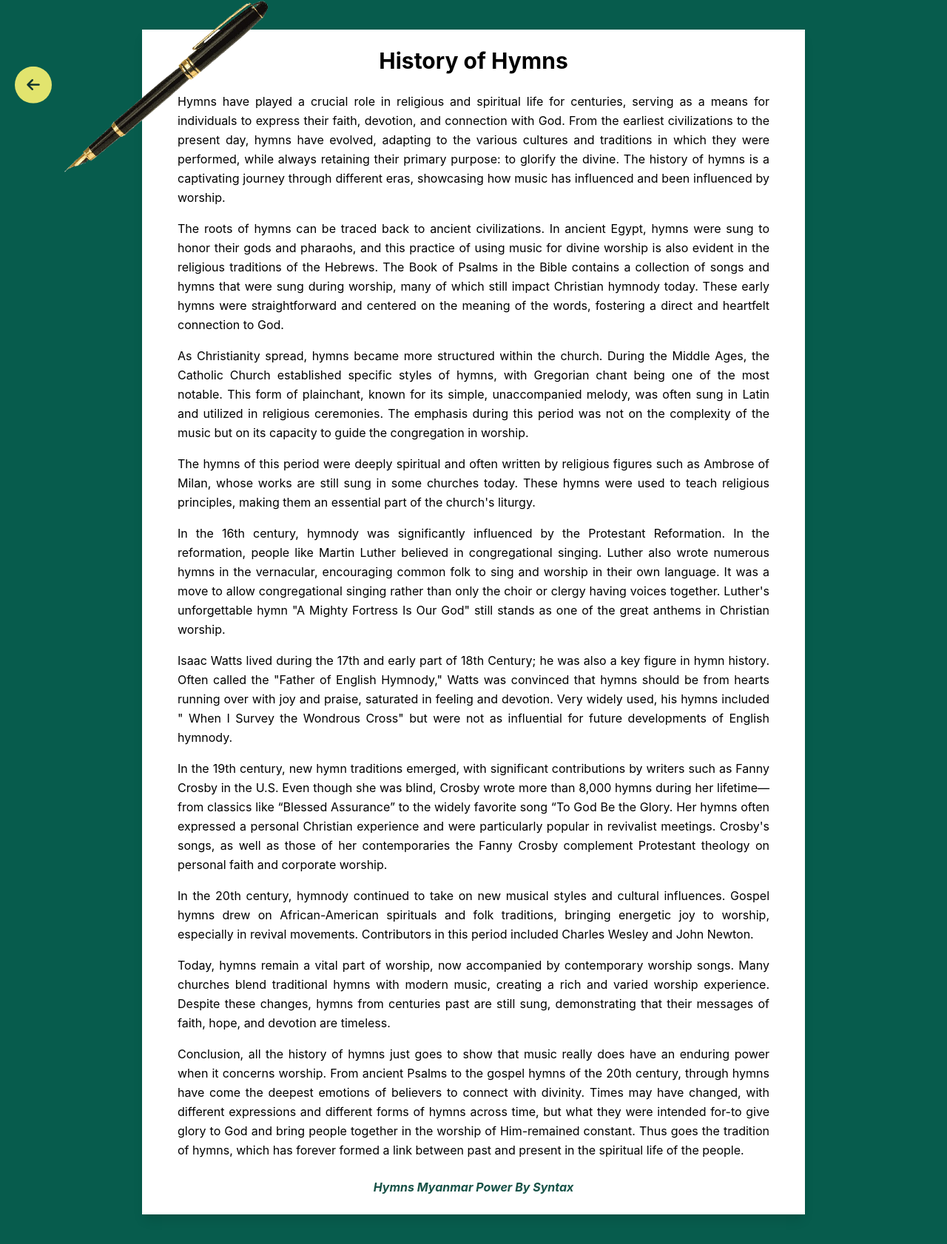
After one commit to BrangB/Hymns-Myanmar-LAP-3, a PHP site: page /pages/hymnHistory.html in a window 1280 px wide. The commit adds this page. Shown: the whole page at 74% size. Run offline with PHP 8.4, Linux system fonts and the light colour scheme; style sheets or scripts are compiled from the project's sources; some libraries are stand-ins or nearby versions.

Commit message:
add history page

```diff
--- /dev/null
+++ b/pages/hymnHistory.html
@@ -0,0 +1,109 @@
+<!DOCTYPE html>
+<html lang="en">
+<head>
+    <meta charset="UTF-8">
+    <meta name="viewport" content="width=device-width, initial-scale=1.0">
+    <title>History of Hymns</title>
+    <script src="https://cdn.tailwindcss.com"></script>
+    <link rel="stylesheet" href="/css/input.css">
+    <script src="https://kit.fontawesome.com/391e4d0740.js" crossorigin="anonymous"></script>
+</head>
+<body class="bg-[#075C4D] overflow-x-hidden">
+
+    <!-- Container for History Section -->
+    <div class="max-w-4xl mx-auto my-10 p-6 bg-white shadow-lg">
+        <h1 class="text-3xl font-bold text-center mb-6">History of Hymns</h1>
+        <!-- History Content -->
+         <img src="../assets/pen.png" class="absolute -top-6 hidden lg:flex left-16 object-cover w-[350px]" alt="">
+        <div class="leading-relaxed px-6">
+            <p class="mb-4 text-justify">
+                Hymns have played a crucial role in religious and spiritual life for centuries, serving as a
+                means for individuals to express their faith, devotion, and connection with God. From the earliest
+                civilizations to the present day, hymns have evolved, adapting to the various cultures and
+                traditions in which they were performed, while always retaining their primary purpose: to glorify
+                the divine. The history of hymns is a captivating journey through different eras, showcasing how
+                music has influenced and been influenced by worship.
+            </p>
+
+            <p class="mb-4 text-justify">
+                The roots of hymns can be traced back to ancient civilizations. In ancient Egypt, hymns
+                were sung to honor their gods and pharaohs, and this practice of using music for divine worship
+                is also evident in the religious traditions of the Hebrews. The Book of Psalms in the Bible
+                contains a collection of songs and hymns that were sung during worship, many of which still
+                impact Christian hymnody today. These early hymns were straightforward and centered on the
+                meaning of the words, fostering a direct and heartfelt connection to God.
+            </p>
+            <p class="mb-4 text-justify">
+                As Christianity spread, hymns became more structured within the church. During the
+                Middle Ages, the Catholic Church established specific styles of hymns, with Gregorian chant
+                being one of the most notable. This form of plainchant, known for its simple, unaccompanied
+                melody, was often sung in Latin and utilized in religious ceremonies. The emphasis during this
+                period was not on the complexity of the music but on its capacity to guide the congregation in
+                worship.
+            </p>
+            <p class="mb-4 text-justify">
+                The hymns of this period were deeply spiritual and often written by religious figures such
+                as Ambrose of Milan, whose works are still sung in some churches today. These hymns were
+                used to teach religious principles, making them an essential part of the church's liturgy.
+            </p>
+            <p class="mb-4 text-justify">
+                In the 16th century, hymnody was significantly influenced by the Protestant Reformation.
+                In the reformation, people like Martin Luther believed in congregational singing. Luther also
+                wrote numerous hymns in the vernacular, encouraging common folk to sing and worship in their
+                own language. It was a move to allow congregational singing rather than only the choir or clergy
+                having voices together. Luther's unforgettable hymn "A Mighty Fortress Is Our God" still stands
+                as one of the great anthems in Christian worship.
+            </p>
+            <p class="mb-4 text-justify">
+                Isaac Watts lived during the 17th and early part of 18th Century; he was also a key figure
+                in hymn history. Often called the "Father of English Hymnody," Watts was convinced that hymns
+                should be from hearts running over with joy and praise, saturated in feeling and devotion. Very
+                widely used, his hymns included " When I Survey the Wondrous Cross" but were not as
+                influential for future developments of English hymnody.
+            </p>
+            <p class="mb-4 text-justify">
+                In the 19th century, new hymn traditions emerged, with significant contributions by
+                writers such as Fanny Crosby in the U.S. Even though she was blind, Crosby wrote more than
+                8,000 hymns during her lifetime—from classics like “Blessed Assurance” to the widely favorite
+                song “To God Be the Glory. Her hymns often expressed a personal Christian experience and
+                were particularly popular in revivalist meetings. Crosby's songs, as well as those of her
+                contemporaries the Fanny Crosby complement Protestant theology on personal faith and
+                corporate worship.
+            </p>
+            <p class="mb-4 text-justify">
+                In the 20th century, hymnody continued to take on new musical styles and cultural
+                influences. Gospel hymns drew on African-American spirituals and folk traditions, bringing
+                energetic joy to worship, especially in revival movements. Contributors in this period included
+                Charles Wesley and John Newton.
+            </p>
+            <p class="mb-4 text-justify">
+                Today, hymns remain a vital part of worship, now accompanied by contemporary worship
+                songs. Many churches blend traditional hymns with modern music, creating a rich and varied
+                worship experience. Despite these changes, hymns from centuries past are still sung,
+                demonstrating that their messages of faith, hope, and devotion are timeless.
+            </p>
+            <p class="mb-4 text-justify">
+                Conclusion, all the history of hymns just goes to show that music really does have an
+                enduring power when it concerns worship. From ancient Psalms to the gospel hymns of the 20th
+                century, through hymns have come the deepest emotions of believers to connect with divinity.
+                Times may have changed, with different expressions and different forms of hymns across time,
+                but what they were intended for-to give glory to God and bring people together in the worship of
+                Him-remained constant. Thus goes the tradition of hymns, which has forever formed a link
+                between past and present in the spiritual life of the people.
+            </p>
+            <p class="mt-6 italic text-[#185247] font-bold text-center">
+                Hymns Myanmar Power By Syntax
+            </p>
+
+        </div>
+
+    </div>
+    <div
+        onclick="location.href='/'"
+        class="goback fixed z-20 w-[40px] h-[40px] md:w-[50px] md:h-[50px] rounded-full animate-bounce top-24 cursor-pointer left-5 flex items-center justify-center bg-[#E2E46E]"
+    >
+    <i class="fa-solid fa-arrow-left text-[#0f332e] text-lg md:text-xl"></i>
+  </div>
+
+</body>
+</html>
```
Also changed, not shown: css/output.css (+108 -0 lines), index.html (+40 -23 lines), assets/pen.png (added), 2 other files.
